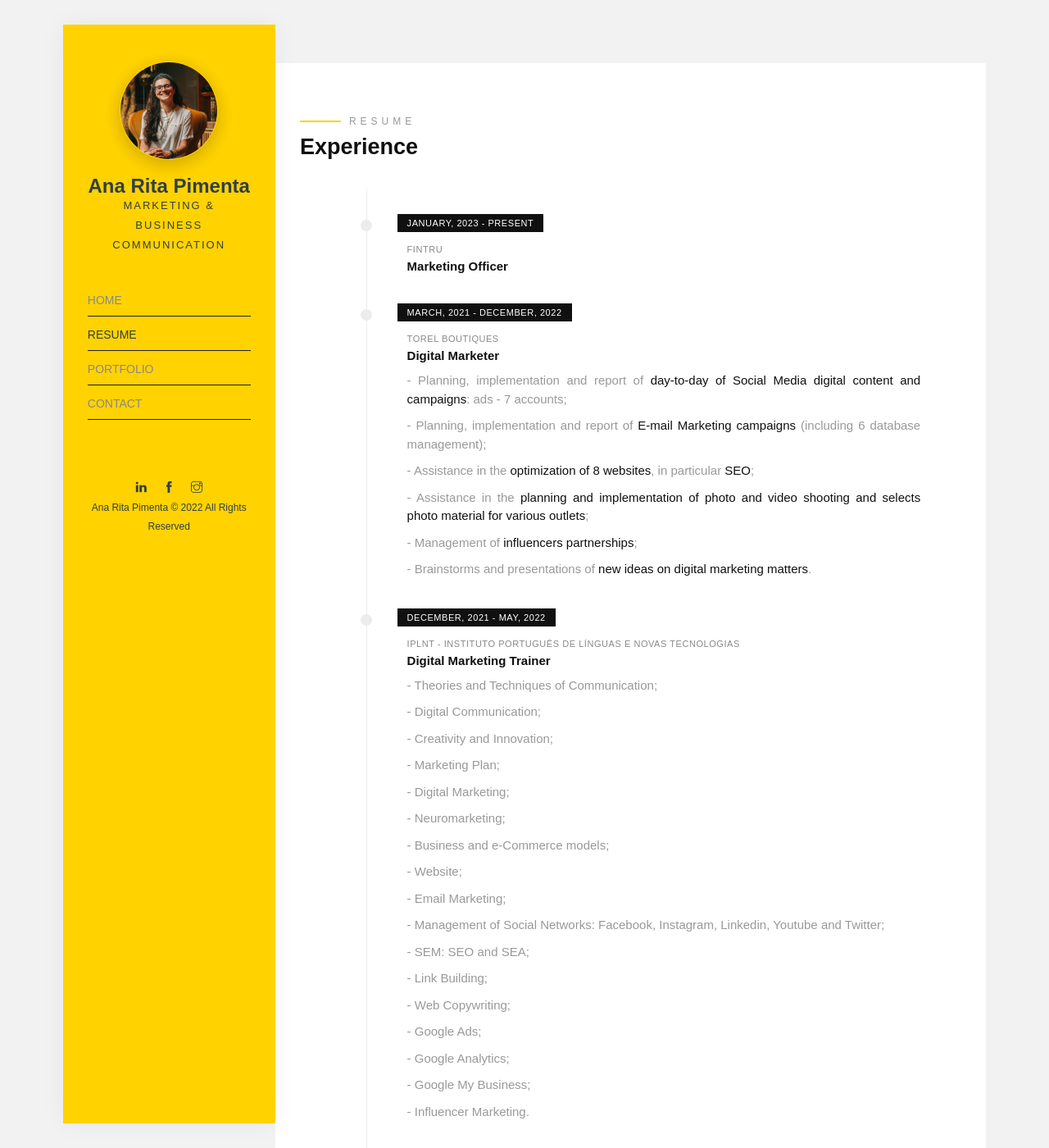
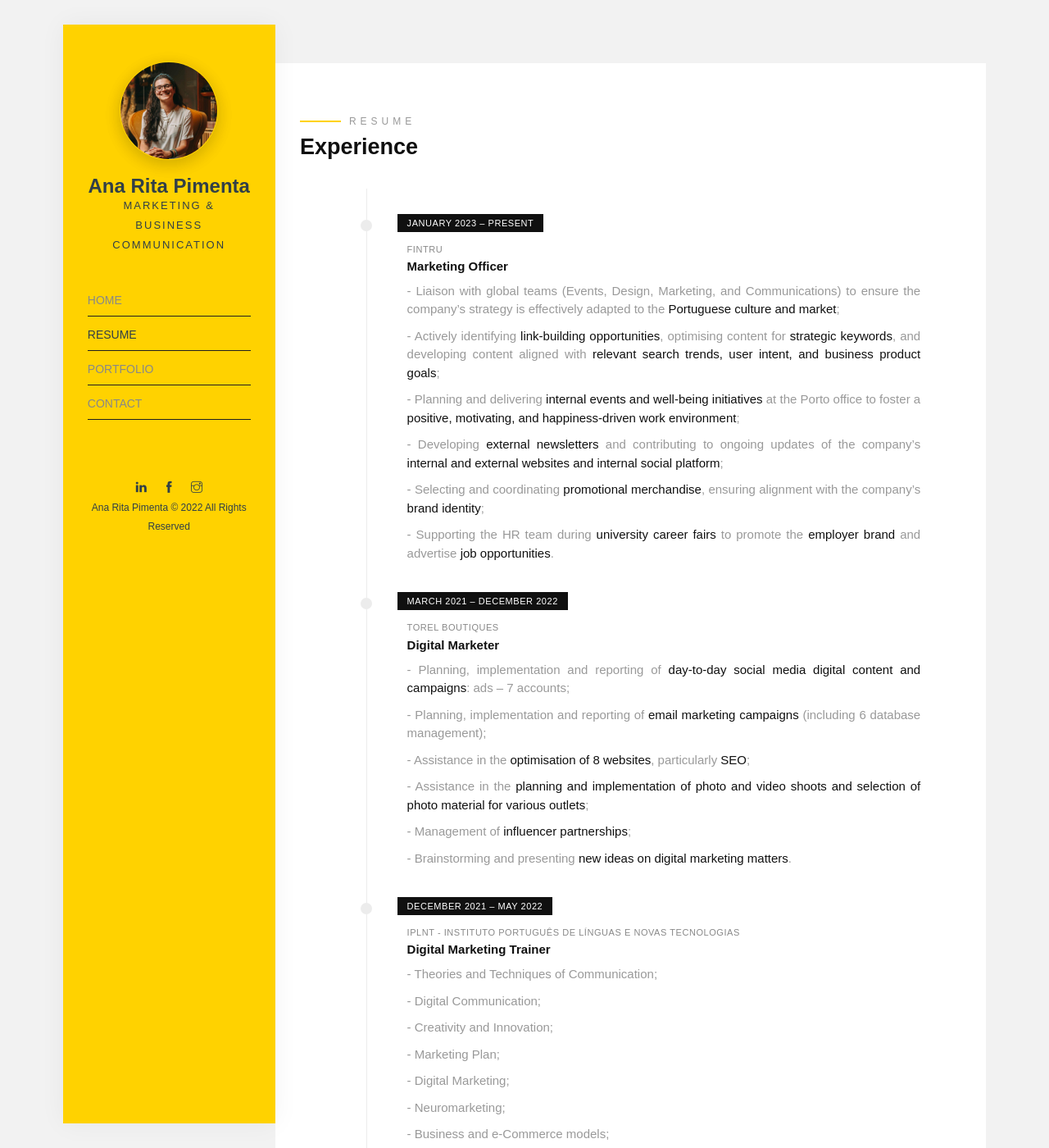
Before and after one commit to anaritapimenta/anaritapimenta.github.io, a Jekyll site: the page built from resume.html, in a window 1280 px wide and 1400 px high. Shown: the whole window at 82% size. Built offline with Jekyll 4.4.1, drawn with Linux system fonts in a browser that asks for light colours; some web fonts are replaced; some of the changed text lies outside the part shown.

Commit message:
Update resume.html

```diff
--- a/resume.html
+++ b/resume.html
@@ -18,52 +18,58 @@
         <ul class="timeline">
           <li>
             <div class="timeline-content">
-              <span class="timeline-date">January, 2023 - Present</span>
+              <span class="timeline-date">January 2023 – Present</span>
               <h5>FINTRU</h5>
               <h4>Marketing Officer</h4>
-            </div>
-          </li>
-          <li>
-            <div class="timeline-content">
-              <span class="timeline-date">March, 2021 - December, 2022</span>
-              <h5>Torel Boutiques</h5>
-              <h4>Digital Marketer</h4>
               <p>
-                - Planning, implementation and report of
-                <strong
-                  >day-to-day of Social Media digital content and
-                  campaigns</strong
-                >: ads - 7 accounts;
+                - Liaison with global teams (Events, Design, Marketing, and Communications) to ensure the company’s strategy is effectively adapted to the <strong>Portuguese culture and market</strong>;
               </p>
               <p>
-                - Planning, implementation and report of
-                <strong>E-mail Marketing campaigns</strong> (including 6
-                database management);
+                - Actively identifying <strong>link-building opportunities</strong>, optimising content for <strong>strategic keywords</strong>, and developing content aligned with <strong>relevant search trends, user intent, and business product goals</strong>;
               </p>
               <p>
-                - Assistance in the <strong>optimization of 8 websites</strong>,
-                in particular <strong>SEO</strong>;
+                - Planning and delivering <strong>internal events and well-being initiatives</strong> at the Porto office to foster a <strong>positive, motivating, and happiness-driven work environment</strong>;
               </p>
               <p>
-                - Assistance in the
-                <strong
-                  >planning and implementation of photo and video shooting and
-                  selects photo material for various outlets</strong
-                >;
+                - Developing <strong>external newsletters</strong> and contributing to ongoing updates of the company’s <strong>internal and external websites and internal social platform</strong>;
               </p>
-              <p>- Management of <strong>influencers partnerships</strong>;</p>
               <p>
-                - Brainstorms and presentations of
-                <strong>new ideas on digital marketing matters</strong>.
+                - Selecting and coordinating <strong>promotional merchandise</strong>, ensuring alignment with the company’s <strong>brand identity</strong>;
+              </p>
+              <p>
+                - Supporting the HR team during <strong>university career fairs</strong> to promote the <strong>employer brand</strong> and advertise <strong>job opportunities</strong>.
               </p>
             </div>
           </li>
           <li>
             <div class="timeline-content">
-              <span class="timeline-date">December, 2021 - May, 2022</span>
-              <h5>
-                IPLNT - Instituto Português de Línguas e Novas Tecnologias
-              </h5>
+              <span class="timeline-date">March 2021 – December 2022</span>
+              <h5>Torel Boutiques</h5>
+              <h4>Digital Marketer</h4>
+              <p>
+                - Planning, implementation and reporting of <strong>day-to-day social media digital content and campaigns</strong>: ads – 7 accounts;
+              </p>
+              <p>
+                - Planning, implementation and reporting of <strong>email marketing campaigns</strong> (including 6 database management);
+              </p>
+              <p>
+                - Assistance in the <strong>optimisation of 8 websites</strong>, particularly <strong>SEO</strong>;
+              </p>
+              <p>
+                - Assistance in the <strong>planning and implementation of photo and video shoots and selection of photo material for various outlets</strong>;
+              </p>
+              <p>
+                - Management of <strong>influencer partnerships</strong>;
+              </p>
+              <p>
+                - Brainstorming and presenting <strong>new ideas on digital marketing matters</strong>.
+              </p>
+            </div>
+          </li>
+          <li>
+            <div class="timeline-content">
+              <span class="timeline-date">December 2021 – May 2022</span>
+              <h5>IPLNT - Instituto Português de Línguas e Novas Tecnologias</h5>
               <h4>Digital Marketing Trainer</h4>
               <p>- Theories and Techniques of Communication;</p>
               <p>- Digital Communication;</p>
@@ -74,10 +80,7 @@
               <p>- Business and e-Commerce models;</p>
               <p>- Website;</p>
               <p>- Email Marketing;</p>
-              <p>
-                - Management of Social Networks: Facebook, Instagram, Linkedin,
-                Youtube and Twitter;
-              </p>
+              <p>- Management of Social Networks: Facebook, Instagram, LinkedIn, YouTube and Twitter;</p>
               <p>- SEM: SEO and SEA;</p>
               <p>- Link Building;</p>
               <p>- Web Copywriting;</p>
@@ -89,118 +92,79 @@
           </li>
           <li>
             <div class="timeline-content">
-              <span class="timeline-date">May, 2020 - November, 2020</span>
+              <span class="timeline-date">May 2020 – November 2020</span>
               <h5>Livemotion Agency - Creative Online Content</h5>
               <h4>Video Marketing Production Assistant</h4>
               <p>
-                - <strong>Storytelling</strong> and
-                <strong>script for the video</strong>;
+                - <strong>Storytelling</strong> and <strong>script for the video</strong>;
               </p>
               <p>
-                - Content for the web:
-                <strong>articles for the company's blog</strong>,
-                <strong>social media content calendar</strong>,
-                <strong>newsletters</strong>, <strong>institutional</strong> and
-                <strong>commercial documents/brochures</strong>.
+                - Content for the web: <strong>articles for the company's blog</strong>, <strong>social media content calendar</strong>, <strong>newsletters</strong>, <strong>institutional</strong> and <strong>commercial documents/brochures</strong>.
               </p>
             </div>
           </li>
           <li>
             <div class="timeline-content">
-              <span class="timeline-date">November, 2019 - May, 2020</span>
+              <span class="timeline-date">November 2019 – May 2020</span>
               <h5>Barn Of Monkeys</h5>
               <h4>International Expansion Business Developer</h4>
               <p>
-                - Digital communication and E-Commerce management: elaboration
-                of optimized content – <strong>SEM: SEO and SEA</strong>, and
-                <strong>activation of campaigns</strong>
-                – idea, implementation, and a report with the results;
+                - Digital communication and E-Commerce management: elaboration of optimised content – <strong>SEM: SEO and SEA</strong>, and <strong>activation of campaigns</strong> – idea, implementation, and a report with the results;
               </p>
               <p>
-                - Brand ambassador coordinator:
-                <strong>protocol elaboration</strong>, <strong>search</strong>,
-                <strong>contact</strong>, and
-                <strong>relationship with key kids fashion influencers</strong>.
+                - Brand ambassador coordinator: <strong>protocol elaboration</strong>, <strong>search</strong>, <strong>contact</strong>, and <strong>relationship with key kids fashion influencers</strong>.
               </p>
             </div>
           </li>
           <li>
             <div class="timeline-content">
-              <span class="timeline-date">January, 2019 - October, 2019</span>
+              <span class="timeline-date">January 2019 – October 2019</span>
               <h5>FTF – Marketing e Publicidade, Lda</h5>
               <h4>Marketing Intern</h4>
               <p>
-                - Branding consultant: providing
-                <strong
-                  >analysis and creative solutions in order to help small
-                  companies successfully achieve their marketing and
-                  communication goals</strong
-                >;
+                - Branding consultant: providing <strong>analysis and creative solutions in order to help small companies successfully achieve their marketing and communication goals</strong>;
               </p>
               <p>
-                - Copywriting and content marketing:
-                <strong
-                  >development of institutional and commercial documents</strong
-                >.
+                - Copywriting and content marketing: <strong>development of institutional and commercial documents</strong>.
               </p>
             </div>
           </li>
           <li>
             <div class="timeline-content">
-              <span class="timeline-date">July, 2018 - December, 2018</span>
+              <span class="timeline-date">July 2018 – December 2018</span>
               <h5>Global Sport (EDP Running Wonders and Portugal A Correr)</h5>
               <h4>PR Specialist and Brand Manager Assistant</h4>
               <p>
-                - Establish and coordinate
-                <strong>efforts with journalists</strong>,
-                <strong>influencers</strong>, <strong>bloggers</strong>,
-                <strong>sponsors</strong>, <strong>designers</strong>, and
-                <strong>consultants</strong>;
+                - Establish and coordinate <strong>efforts with journalists</strong>, <strong>influencers</strong>, <strong>bloggers</strong>, <strong>sponsors</strong>, <strong>designers</strong>, and <strong>consultants</strong>;
               </p>
               <p>
-                - Support in the <strong>organization of events</strong> of the
-                two brands.
+                - Support in the <strong>organisation of events</strong> of the two brands.
               </p>
             </div>
           </li>
           <li>
             <div class="timeline-content">
-              <span class="timeline-date">January, 2018 - April, 2018</span>
+              <span class="timeline-date">January 2018 – April 2018</span>
               <h5>Surfection, Lda (I surf Portugal)</h5>
               <h4>Marketing and Communication Assistant (Pro Bono)</h4>
               <p>
-                - In partnership with the design team, I worked on the
-                <strong>redesign of the company's visual identity</strong>. I
-                was responsible for the collaboration of content, and in the
-                research of new markets and the creation of new partnerships;
+                - In partnership with the design team, I worked on the <strong>redesign of the company's visual identity</strong>. I was responsible for the collaboration of content, and in the research of new markets and the creation of new partnerships;
               </p>
               <p>
-                - Organization of events:
-                <strong
-                  >logistic coordination of the various activities that the
-                  company provides</strong
-                >.
+                - Organisation of events: <strong>logistic coordination of the various activities that the company provides</strong>.
               </p>
             </div>
           </li>
           <li>
             <div class="timeline-content">
-              <span class="timeline-date">October, 2016 - December, 2017</span>
+              <span class="timeline-date">October 2016 – December 2017</span>
               <h5>Nelo - M.A.R. Kayaks, Lda</h5>
               <h4>Marketing and Communication</h4>
               <p>
-                - I facilitated the operation of E-Commerce:
-                <strong>description of products</strong>,
-                <strong>translation</strong>, and <strong>Google Ads</strong>,
-                in order to increase the visibility of the products marketed in
-                the store;
+                - I facilitated the operation of E-Commerce: <strong>description of products</strong>, <strong>translation</strong>, and <strong>Google Ads</strong>, in order to increase the visibility of the products marketed in the store;
               </p>
               <p>
-                - I assisted in the
-                <strong>organization of four events</strong>, I organized a
-                <strong>social responsibility action</strong>, and I updated the
-                manual of
-                <strong>reception for delivery to new employees</strong>.
+                - I assisted in the <strong>organisation of four events</strong>, I organised a <strong>social responsibility action</strong>, and I updated the manual of <strong>reception for delivery to new employees</strong>.
               </p>
             </div>
           </li>
@@ -209,7 +173,9 @@
     </div>
   </div>
 </div>
+
 <div class="divider1"></div>
+
 <div class="resume">
   <div class="container-fluid">
     <div class="row">
@@ -225,84 +191,41 @@
         <ul class="timeline">
           <li>
             <div class="timeline-content">
-              <span class="timeline-date">March, 2019 - February, 2020</span>
+              <span class="timeline-date">March 2019 – February 2020</span>
               <h5>FLAG</h5>
-              <h4>Digital Marketing and e-Commmerce Manager</h4>
+              <h4>Digital Marketing and e-Commerce Manager</h4>
               <p>
-                <strong>Website</strong> as a marketing tool,
-                <strong>Web Copywriting</strong>,
-                <strong>blogging with WordPress</strong>,
-                <strong>Social Media Marketing</strong>,
-                <strong>Community Management</strong>,
-                <strong
-                  >Facebook, LinkedIn, Instagram, and Youtube Marketing</strong
-                >, <strong>Search Engine Marketing</strong> and
-                <strong>Search Engine Optimization</strong>,
-                <strong>Google AdWords</strong> and
-                <strong>Google Analytics</strong>,
-                <strong>E-Mail Marketing</strong>, <strong>Leads</strong> and
-                <strong>Landing Pages</strong>,
-                <strong>E-Commerce with WordPress</strong>, and
-                <strong>Business Intelligence</strong>.
+                <strong>Website</strong> as a marketing tool, <strong>Web Copywriting</strong>, <strong>blogging with WordPress</strong>, <strong>Social Media Marketing</strong>, <strong>Community Management</strong>, <strong>Facebook, LinkedIn, Instagram, and YouTube Marketing</strong>, <strong>Search Engine Marketing</strong> and <strong>Search Engine Optimisation</strong>, <strong>Google AdWords</strong> and <strong>Google Analytics</strong>, <strong>Email Marketing</strong>, <strong>Leads</strong> and <strong>Landing Pages</strong>, <strong>E-Commerce with WordPress</strong>, and <strong>Business Intelligence</strong>.
               </p>
             </div>
           </li>
           <li>
             <div class="timeline-content">
-              <span class="timeline-date">October, 2015 - December, 2017</span>
+              <span class="timeline-date">October 2015 – December 2017</span>
               <h5>Escola Superior de Educação de Coimbra (ESEC)</h5>
               <h4>Master's Degree in Marketing and Communication</h4>
               <p>
-                <strong
-                  >Strategic planning and management of communication</strong
-                >; <strong>management and communication of brands</strong>;
-                <strong>identity</strong>, <strong>culture and markets</strong>,
-                <strong>marketing research</strong>,
-                <strong>organizational behavior</strong>,
-                <strong>relations with the media</strong>;
-                <strong>e-marketing</strong>,
-                <strong>marketing communication techniques</strong>,
-                <strong>innovation</strong> and
-                <strong>product development</strong>, and
-                <strong>management of work teams</strong>.
+                <strong>Strategic planning and management of communication</strong>; <strong>management and communication of brands</strong>; <strong>identity</strong>, <strong>culture and markets</strong>, <strong>marketing research</strong>, <strong>organisational behaviour</strong>, <strong>relations with the media</strong>; <strong>e-marketing</strong>, <strong>marketing communication techniques</strong>, <strong>innovation</strong> and <strong>product development</strong>, and <strong>management of work teams</strong>.
               </p>
             </div>
           </li>
           <li>
             <div class="timeline-content">
-              <span class="timeline-date">September, 2012 - July, 2015</span>
-              <h5>
-                Instituto Superior de Contabilidade e Administração do Porto
-                (ISCAP)
-              </h5>
+              <span class="timeline-date">September 2012 – July 2015</span>
+              <h5>Instituto Superior de Contabilidade e Administração do Porto (ISCAP)</h5>
               <h4>Degree in Business Communication</h4>
               <p>
-                <strong>English</strong>, <strong>Spanish</strong> and (basic)
-                <strong>German</strong>; theoretical/practical knowledge related
-                to business: <strong>management</strong>,
-                <strong>corporate communication</strong>,
-                <strong>information</strong> and
-                <strong>communication technologies</strong>,
-                <strong>commercial law</strong> and many others.
+                <strong>English</strong>, <strong>Spanish</strong> and (basic) <strong>German</strong>; theoretical/practical knowledge related to business: <strong>management</strong>, <strong>corporate communication</strong>, <strong>information</strong> and <strong>communication technologies</strong>, <strong>commercial law</strong> and many others.
               </p>
             </div>
           </li>
           <li>
             <div class="timeline-content">
-              <span class="timeline-date">September, 2012 - July, 2015</span>
+              <span class="timeline-date">September 2012 – July 2015</span>
               <h5>Universidade de Vigo</h5>
-              <h4>
-                FIlología y Traducción | Administración y Gestión de Empresas
-              </h4>
+              <h4>Filología y Traducción | Administración y Gestión de Empresas</h4>
               <p>
-                Engaged in the international
-                <strong>"ERASMUS +" mobility program</strong>, where I had the
-                opportunity to <strong>improve Spanish</strong>,
-                <strong>in real context</strong>, and attended disciplines such
-                as <strong>commercial direction</strong>,
-                <strong>marketing research</strong> and
-                <strong>knowledge management</strong>, and
-                <strong>technological innovation</strong>.
+                Engaged in the international <strong>"ERASMUS +" mobility program</strong>, where I had the opportunity to <strong>improve Spanish</strong> <strong>in real context</strong>, and attended disciplines such as <strong>commercial direction</strong>, <strong>marketing research</strong> and <strong>knowledge management</strong>, and <strong>technological innovation</strong>.
               </p>
             </div>
           </li>
@@ -311,5 +234,7 @@
     </div>
   </div>
 </div>
+
 <div class="divider1"></div>
+
 {% include skills.html %}
```
